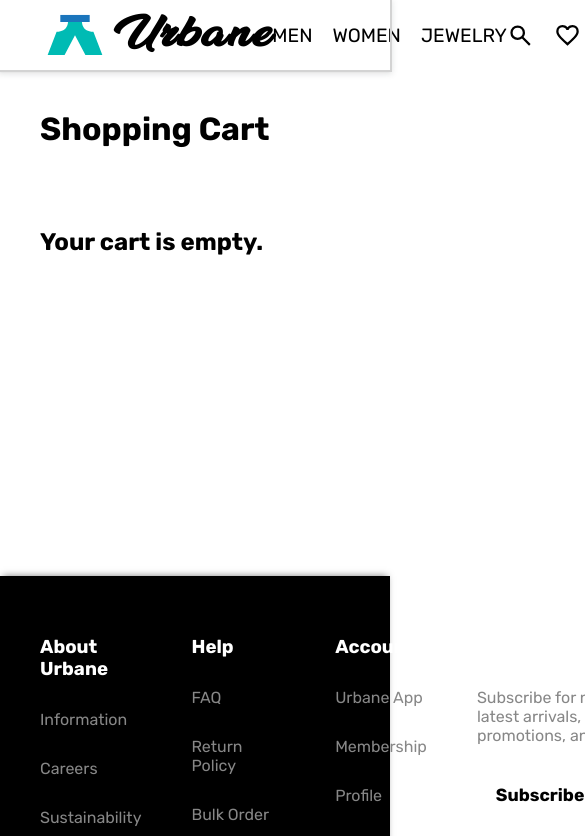
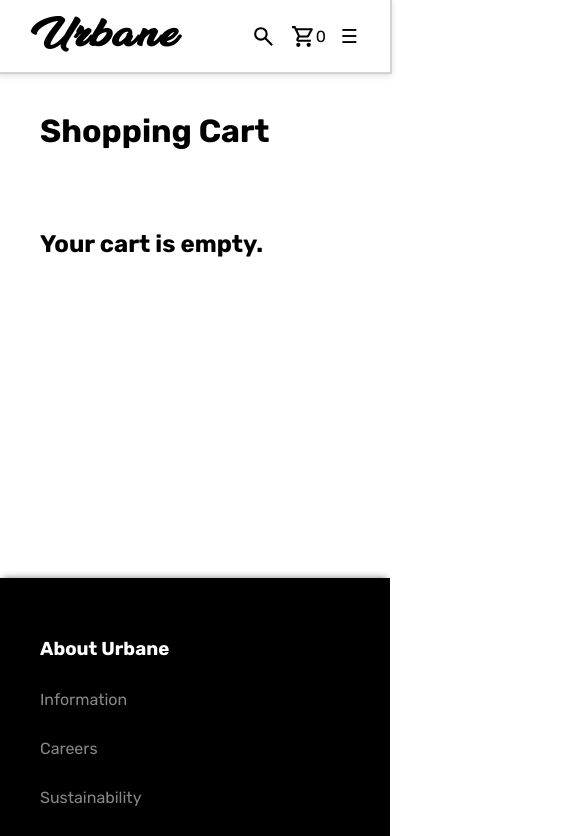
Before and after one commit to paolo-jorge-soriano/odin-shopping-cart, a React (Vite) app: page /cart in a window 390 px wide. Shown: the top 836 px of the page, 585 px wide, since content can reach past the window. Built offline with nearby package versions, Linux system fonts and the light colour scheme.

Commit message:
implement responsive design

```diff
--- a/src/components/App.jsx
+++ b/src/components/App.jsx
@@ -1,10 +1,9 @@
-import { useState, useEffect } from "react";
+import { useState } from "react";
 import { Link, Outlet } from "react-router-dom";
 
 import "../styles/App.css";
-import storeLogo from "../assets/img/store-logo.svg";
+
 import cartIcon from "../assets/img/cart-black-icon.svg";
-import favoriteIcon from "../assets/img/favorite-icon.svg";
 import searchIcon from "../assets/img/search-icon.svg";
 
 import facebookLogo from "../assets/img/facebook-logo.svg";
@@ -12,10 +11,9 @@ import tiktokLogo from "../assets/img/tiktok-logo.svg";
 import twitterLogo from "../assets/img/twitter-logo.svg";
 import instagramLogo from "../assets/img/instagram-logo.svg";
 
-import bannerBg from "../assets/img/banner-bg.jpg";
-
 export default function App() {
   const [cart, setCart] = useState([]);
+  const [menuOpen, setMenuOpen] = useState(false);
 
   const addToCart = (product, quantity) => {
     setCart((prevCart) => {
@@ -35,32 +33,34 @@ export default function App() {
       <header className="header-container">
         <div className="logo-container">
           <Link to="/">
-            <img src={storeLogo} alt="store-logo" />
             <h1 className="store-name">Urbane</h1>
           </Link>
         </div>
 
-        <nav className="nav-container">
-          <Link to="men" className="nav-link">
+        <nav className={`nav-container ${menuOpen ? "open" : ""}`}>
+          <Link to="men" className="nav-link" onClick={() => setMenuOpen(false)}>
             <p>MEN</p>
           </Link>
 
-          <Link to="women" className="nav-link">
+          <Link to="women" className="nav-link" onClick={() => setMenuOpen(false)}>
             <p>WOMEN</p>
           </Link>
 
-          <Link to="jewelry" className="nav-link">
+          <Link to="jewelry" className="nav-link" onClick={() => setMenuOpen(false)}>
             <p>JEWELRY</p>
           </Link>
         </nav>
 
         <div className="user-tools">
           <img src={searchIcon} alt="search-icon" />
-          <img src={favoriteIcon} alt="favorite-icon" />
-          <Link to="/cart" className="cart-link">
+          <Link to="/cart" className="cart-link" onClick={() => setMenuOpen(false)}>
             <img src={cartIcon} alt="cart-icon" />
             <span className="cart-count">{cart.length}</span>
           </Link>
+
+          <button className="hamburger" onClick={() => setMenuOpen((prev) => !prev)}>
+            ☰
+          </button>
         </div>
       </header>
 
--- a/src/components/Cart.jsx
+++ b/src/components/Cart.jsx
@@ -24,7 +24,7 @@ export default function Cart() {
 
   return (
     <div className="cart-container">
-      <div>
+      <div className="left-container">
         <h1>Shopping Cart</h1>
         <div className="cart-items">
           {cart.map((item) => (
--- a/src/styles/App.css
+++ b/src/styles/App.css
@@ -11,10 +11,13 @@
   display: grid;
   align-items: center;
   grid-template-columns: 0.5fr 1fr 0.5fr;
-  padding: 0 40px;
+  padding: 1rem 2rem;
   outline: 2px solid lightgray;
   box-shadow: rgba(60, 64, 67, 0.3) 0px 1px 2px 0px, rgba(60, 64, 67, 0.15) 0px 2px 6px 2px;
-  z-index: 1;
+  z-index: 3;
+  position: sticky;
+  top: 0;
+  background-color: white;
 }
 
 .logo-container {
@@ -36,7 +39,7 @@
 .store-name {
   font-family: "Millenia";
   letter-spacing: 2px;
-  font-size: 2.7rem;
+  font-size: 2.5rem;
 }
 
 .nav-container {
@@ -57,14 +60,15 @@
 }
 
 .user-tools {
+  grid-column: 3 / 4;
   display: flex;
   justify-content: flex-end;
   align-items: center;
-  gap: 20px;
+  gap: 15px;
 }
 
 .user-tools img {
-  width: 27px;
+  width: 25px;
   cursor: pointer;
 }
 
@@ -72,6 +76,13 @@
   display: flex;
   justify-content: center;
   align-items: center;
+}
+
+.hamburger {
+  display: none;
+  font-size: 1.2rem;
+  background-color: transparent;
+  border: none;
 }
 
 .footer-container {
@@ -101,7 +112,7 @@
   font-size: 1.1rem;
   font-weight: bold;
   padding: 10px 0;
-  width: 80%;
+  width: 100%;
   border: none;
   background-color: white;
   cursor: pointer;
@@ -137,10 +148,47 @@
 .footer-bottom {
   display: flex;
   flex-direction: column;
-  gap: 20px;
+  gap: 50px;
 }
 
 .legal-links {
   display: flex;
+  align-items: flex-start;
   gap: 30px;
 }
+
+/* TABLET and MOBILE */
+@media screen and (max-width: 950px) {
+  .nav-container {
+    grid-column: 1 / -1;
+    display: none;
+    flex-direction: column;
+    position: absolute;
+    top: 100%;
+    left: 0;
+    right: 0;
+    width: 100%;
+    background-color: white;
+    padding: 16px 24px;
+    border-top: 1px solid lightgray;
+    z-index: 100;
+  }
+
+  .nav-container.open {
+    display: flex;
+  }
+
+  .nav-link {
+    padding: 12px 0;
+    width: 100%;
+  }
+
+  .hamburger {
+    display: block;
+  }
+
+  .footer-top,
+  .legal-links {
+    flex-direction: column;
+  }
+}
--- a/src/styles/Cart.css
+++ b/src/styles/Cart.css
@@ -27,7 +27,7 @@
   gap: 30px;
   border-bottom: 2px solid lightgray;
   padding: 30px 0;
-  width: 800px;
+  width: 100%;
   height: 300px;
 }
 
@@ -100,3 +100,14 @@
   background-color: white;
   border: 1px solid black;
 }
+
+/* TABLET and MOBILE */
+@media screen and (max-width: 950px) {
+  .cart-container {
+    flex-direction: column;
+  }
+
+  .right-container {
+    width: 100%;
+  }
+}
--- a/src/styles/Product.css
+++ b/src/styles/Product.css
@@ -1,10 +1,11 @@
 .product-page {
   display: flex;
-  justify-content: space-evenly;
+  justify-content: center;
   align-items: center;
   max-width: 1200px;
   margin: 0 auto;
   padding: 100px 20px;
+  gap: 100px;
 }
 
 .product-img {
@@ -73,3 +74,10 @@
 .btn-add-to-cart:hover {
   background-color: #303030;
 }
+
+/* TABLET and MOBILE */
+@media screen and (max-width: 950px) {
+  .product-page {
+    flex-direction: column;
+  }
+}
```
